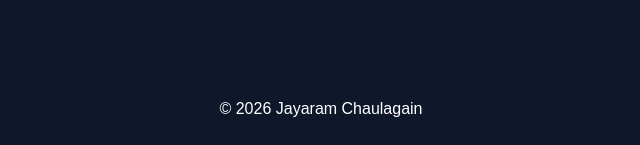
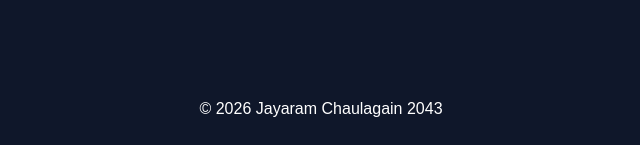
Before and after one commit to JrcBpna/JrcPersonalWebsiteRepo, a plain HTML site: page index.html in a window 1280 px wide. Shown: the part 2659-2804 px from the top of the page, 319-959 px from the left. Drawn offline with Linux system fonts and the light colour scheme.

Commit message:
Update README and footer in index.html for clarity and accuracy

```diff
--- a/index.html
+++ b/index.html
@@ -34,7 +34,7 @@ button{padding:10px 20px}
 </div></section>
 <section><h2>Awards</h2><div class=card>Dummy awards, publications, certifications, achievements.</div></section>
 <section id=contact><h2>Contact</h2><div class=card>Email: jayaram.chaulagain2043@gmail.com<br>GitHub: github.com/username<br>LinkedIn: linkedin.com/in/username</div></section>
-<footer style='padding:30px;text-align:center'>© 2026 Jayaram Chaulagain</footer>
+<footer style='padding:30px;text-align:center'>© 2026 Jayaram Chaulagain 2043</footer>
 <script>
 const s='Developer • Researcher • Educator';let i=0;setInterval(()=>{if(i<s.length)document.getElementById('t').textContent+=s[i++]},80)
 </script></body></html>
```
Also changed, not shown: 1 other file.
